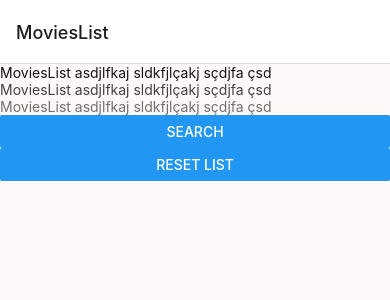
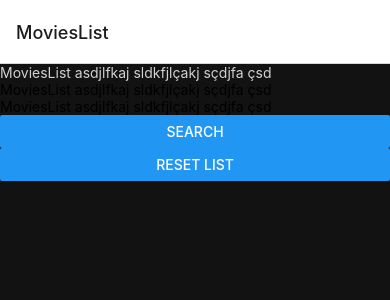
Before and after one commit to basegiojunior/jump-filmes, a React Native app: screen / in a window 390 px wide. Shown: the top 300 px of the page. Built offline with nearby package versions, Linux system fonts and the light colour scheme; what redux-promise-middleware would draw is missing.

Commit message:
feat: typography component

```diff
--- /dev/null
+++ b/src/components/Typography/Typography.types.ts
@@ -0,0 +1,6 @@
+export interface TypographyProps {
+  children: React.ReactNode;
+  variant?: Variant;
+}
+
+export type Variant = 'text' | 'h2';
--- /dev/null
+++ b/src/components/Typography/index.tsx
@@ -0,0 +1 @@
+export { Typography as default } from './Typography';
--- a/src/styles/colors.ts
+++ b/src/styles/colors.ts
@@ -1,6 +1,16 @@
 export const colors = {
-  background: '#fff8f8',
-  onBackground: '#1a1111',
-  onBackground80: '#1a1111cc',
-  onBackground60: '#1a111199',
+  background: '#121212',
+  onBackground: '#d1d1d1',
+  surface: '#1d1d1d',
+  surfaceVariant: '#242424',
+  onSurface: '#e7e7e7',
+  onSurfaceVariant: '#e7e7e7dc',
+  primary: '#afc6ff',
+  onPrimary: '#002d6c',
+  secondary: '#ffb3ac',
+  onSecondary: '#680008',
+  tertiary: '#51dbcd',
+  onTertiary: '#003733',
+  outline: '#8f9099',
+  ripple: '#ffffff29',
 };
```
Also changed, not shown: src/components/Typography/Typography.style.ts (added, +29 -0 lines), src/components/Typography/Typography.tsx (added, +13 -0 lines).
